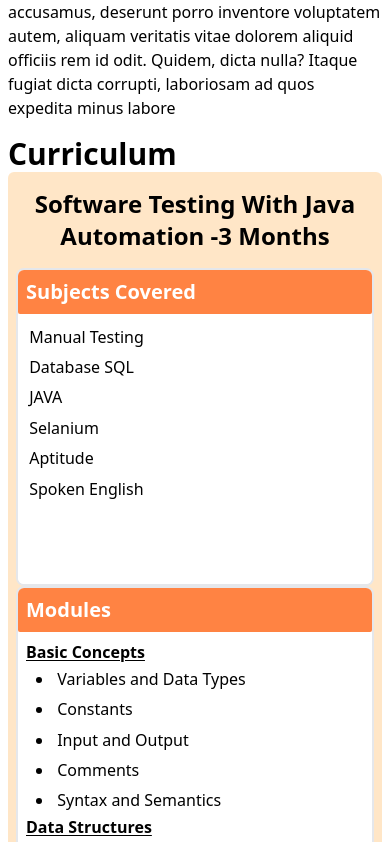
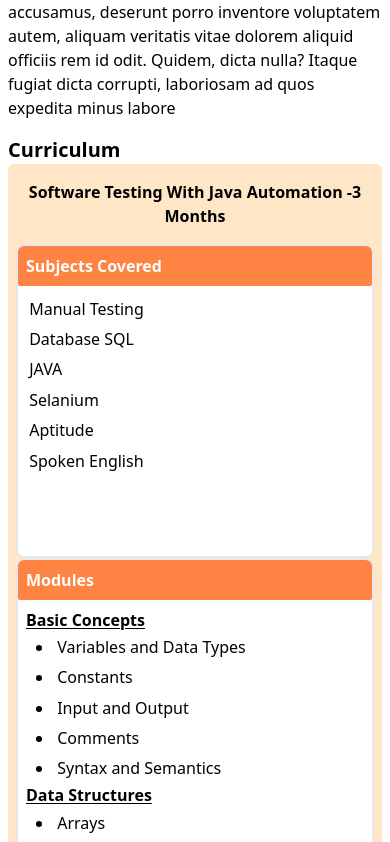
Before and after one commit to TechBhoomi/event-proposal-user-nuxt, a Nuxt app: page / in a window 390 px wide. Shown: the part 1342-2184 px from the top of the page. Built offline with nearby package versions, Linux system fonts and the light colour scheme.

Commit message:
media queries

```diff
--- a/components/Curiculum.vue
+++ b/components/Curiculum.vue
@@ -1,10 +1,10 @@
 <template>
   <div class="p-2">
     <section>
-      <h1 class="text-3xl font-bold">Curriculum</h1>
+      <h1 class="lg:text-3xl text-xl font-bold">Curriculum</h1>
     </section>
     <article class="rounded-md bg-[#FFE6C7] pt-2 pb-4">
-      <h2 class="font-bold text-2xl w-full text-center p-2">
+      <h2 class="font-bold text-base w-full text-center p-2">
         Software Testing With Java Automation <span>-3 Months</span>
       </h2>
       <section class="lg:grid grid-cols-3 gap-2 p-2">
@@ -98,7 +98,7 @@ const modules = reactive([
   },
 ]);
 const headingStyles = computed(() => {
-  return "p-2 font-bold text-xl bg-[#FF8343] rounded-sm text-[#FFFF]";
+  return "p-2 font-bold text-base bg-[#FF8343] rounded-sm text-[#FFFF]";
 });
 const courseBlock = computed(
   () =>
```
